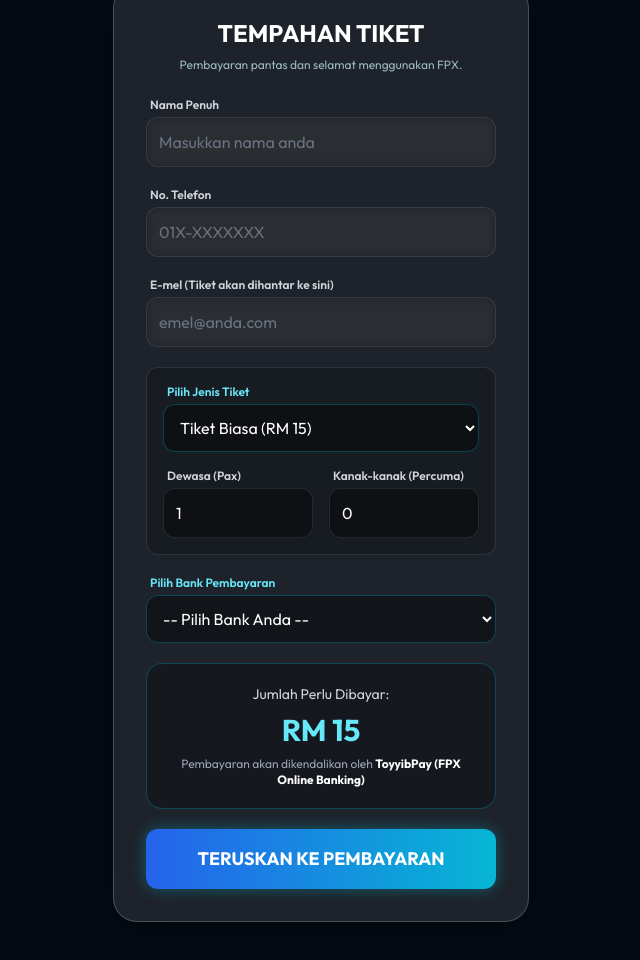
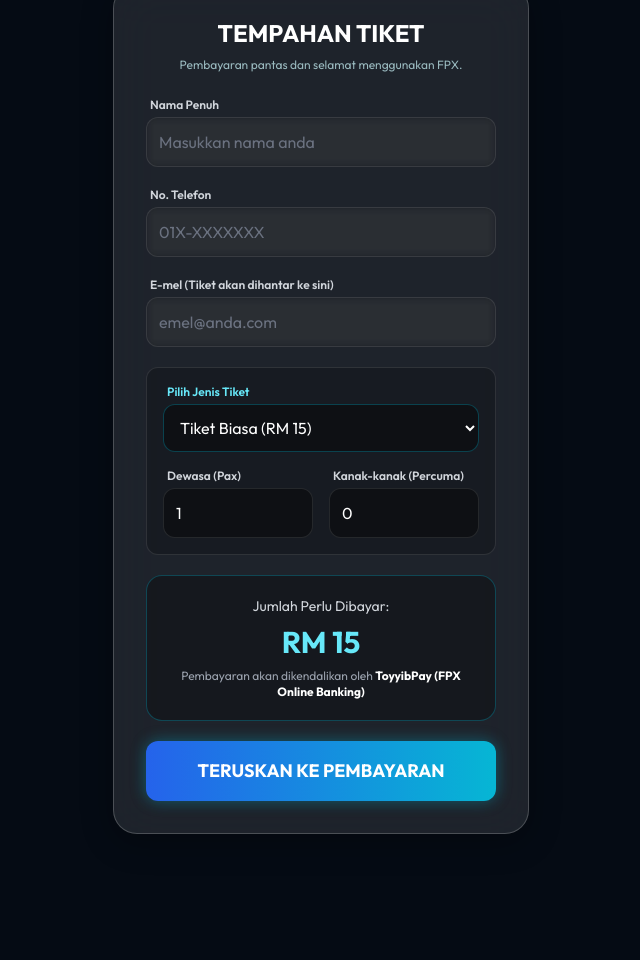
Before and after one commit to kamarul95-cloud/MudaMudiBerselawat, a plain HTML site: page index.html in a window 1280 px wide. Shown: the part 979-1939 px from the top of the page, without its empty margins (319-959 px from the left). Drawn offline with nearby package versions, Linux system fonts and the light colour scheme.

Commit message:
Fix HTML structure and formatting issues

```diff
--- a/index.html
+++ b/index.html
@@ -93,22 +93,6 @@
                     </div>
                 </div>
 
-                <div>
-                    <label class="block text-xs font-semibold text-cyan-300 mb-1 ml-1 mt-2">Pilih Bank Pembayaran</label>
-                    <select id="bankPilihan" required class="w-full p-3 bg-black/40 border border-cyan-500/30 rounded-xl text-white focus:ring-2 focus:ring-cyan-500 outline-none transition-all">
-                        <option value="" disabled selected>-- Pilih Bank Anda --</option>
-                        <option value="23" class="bg-gray-900">Maybank2U</option>
-                        <option value="2" class="bg-gray-900">CIMB Clicks</option>
-                        <option value="3" class="bg-gray-900">Bank Islam</option>
-                        <option value="8" class="bg-gray-900">Bank Rakyat</option>
-                        <option value="6" class="bg-gray-900">RHB Bank</option>
-                        <option value="4" class="bg-gray-900">Public Bank</option>
-                        <option value="12" class="bg-gray-900">BSN</option>
-                        <option value="7" class="bg-gray-900">Ambank</option>
-                        <option value="16" class="bg-gray-900">UOB Bank</option>
-                    </select>
-                </div>
-
                 <div class="bg-black/30 border border-cyan-500/30 rounded-2xl p-5 mt-4 text-center">
                     <p class="text-sm text-gray-300 mb-2">Jumlah Perlu Dibayar:</p>
                     <p class="text-3xl font-bold text-cyan-300 mb-2">RM <span id="paparanTotal">15</span></p>
@@ -126,7 +110,6 @@
     </div>
 
     <script>
-        // Logik Pengiraan Harga
         function kiraTotal() {
             const jenisTiket = document.getElementById("jenisTiket").value;
             const harga = (jenisTiket === "Premium") ? 50 : 15;
@@ -136,20 +119,10 @@
             document.getElementById("paparanTotal").innerText = total;
         }
 
-        // URL Deployment GAS yang baharu telah disahkan di sini
         const GAS_WEB_APP_URL = "https://script.google.com/macros/s/AKfycbzWgjJN_e1nL4JDtTRE-ClsCkjWOio4Ui8u1TaoEVjWfbMppdZDGN8hwwzn0HTrqUpdiQ/exec";
 
         document.getElementById("rsvpForm").addEventListener("submit", function(e) {
             e.preventDefault();
-
-            // --- INILAH PENGHADANG (BLOCKER) YANG AKU TERTINGGAL TADI ---
-            const bankPilihan = document.getElementById("bankPilihan").value;
-            if (!bankPilihan || bankPilihan === "") {
-                alert("Boss, sila pilih Bank Pembayaran dari senarai (Dropdown) terlebih dahulu!");
-                document.getElementById("bankPilihan").focus();
-                return; // Berhentikan proses di sini
-            }
-            // -----------------------------------------------------------
 
             const submitBtn = document.getElementById("submitBtn");
             const statusMsg = document.getElementById("statusMessage");
@@ -166,8 +139,7 @@
                 jenisTiket: document.getElementById("jenisTiket").value,
                 kuantitiDewasa: document.getElementById("kuantitiDewasa").value,
                 kuantitiKanakKanak: document.getElementById("kuantitiKanakKanak").value,
-                jumlahBayaran: document.getElementById("paparanTotal").innerText,
-                bankId: bankPilihan // NILAI BANK DARI DROPDOWN DIMASUKKAN DI SINI
+                jumlahBayaran: document.getElementById("paparanTotal").innerText
             };
 
             fetch(GAS_WEB_APP_URL, {
@@ -177,7 +149,7 @@
             .then(response => response.json())
             .then(data => {
                 if (data.status === "success" && data.paymentUrl) {
-                    submitBtn.innerText = "Membawa anda ke Bank...";
+                    submitBtn.innerText = "Membawa anda ke ToyyibPay...";
                     window.location.href = data.paymentUrl;
                 } else {
                     throw new Error(data.message || "Sistem gagal menjana pautan ToyyibPay.");
```
